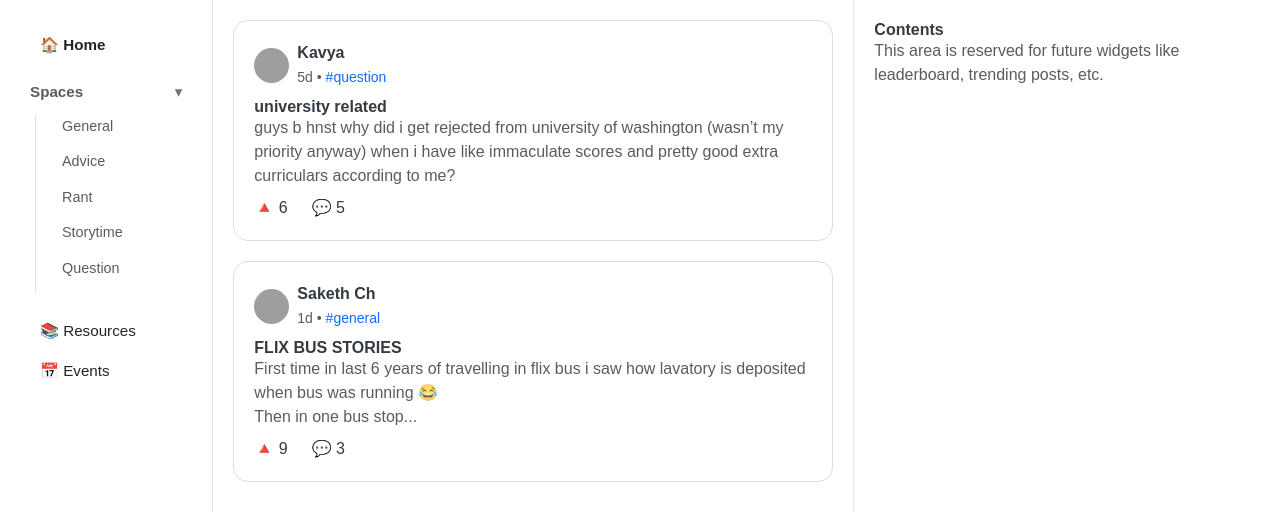
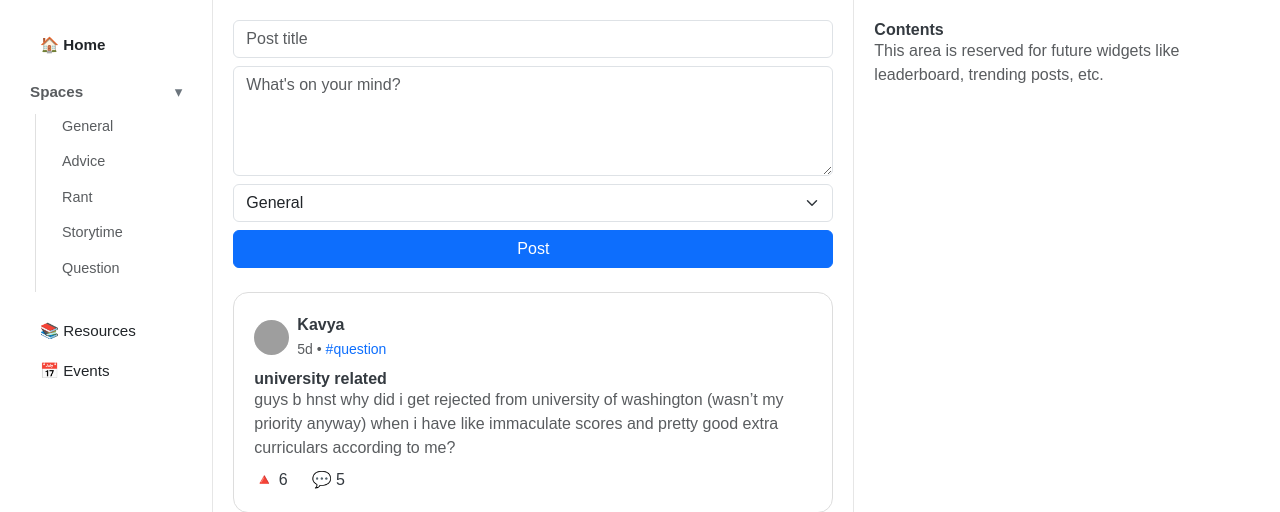
Before and after one commit to Tarangrana/Algonect, a PHP site: page / in a window 1280 px wide. Shown: the part 60-572 px from the top of the page. Run offline with PHP 8.4, Linux system fonts and the light colour scheme; the visitor is signed in with stand-in values (Sample User, id 1); grey boxes are pictures that could not be loaded.

Commit message:
try_post

```diff
--- a/index.php
+++ b/index.php
@@ -60,6 +60,18 @@ if (!isset($_SESSION['user_id'])) {
     <div class="col-md-6 main-feed">
 
       <!-- Sample Post 1 -->
+      <form action="create_post.php" method="POST" class="mb-4">
+  <input type="text" name="title" class="form-control mb-2" placeholder="Post title" required>
+  <textarea name="content" class="form-control mb-2" rows="4" placeholder="What's on your mind?" required></textarea>
+  <select name="tag" class="form-select mb-2">
+    <option value="general">General</option>
+    <option value="advice">Advice</option>
+    <option value="rant">Rant</option>
+    <option value="storytime">Storytime</option>
+    <option value="question">Question</option>
+  </select>
+  <button type="submit" class="btn btn-primary w-100">Post</button>
+</form>
       <div class="post-card">
         <div class="d-flex align-items-center mb-2">
           <img src="assets/images/default-pfp.png" width="35" height="35" class="rounded-circle me-2">
```
